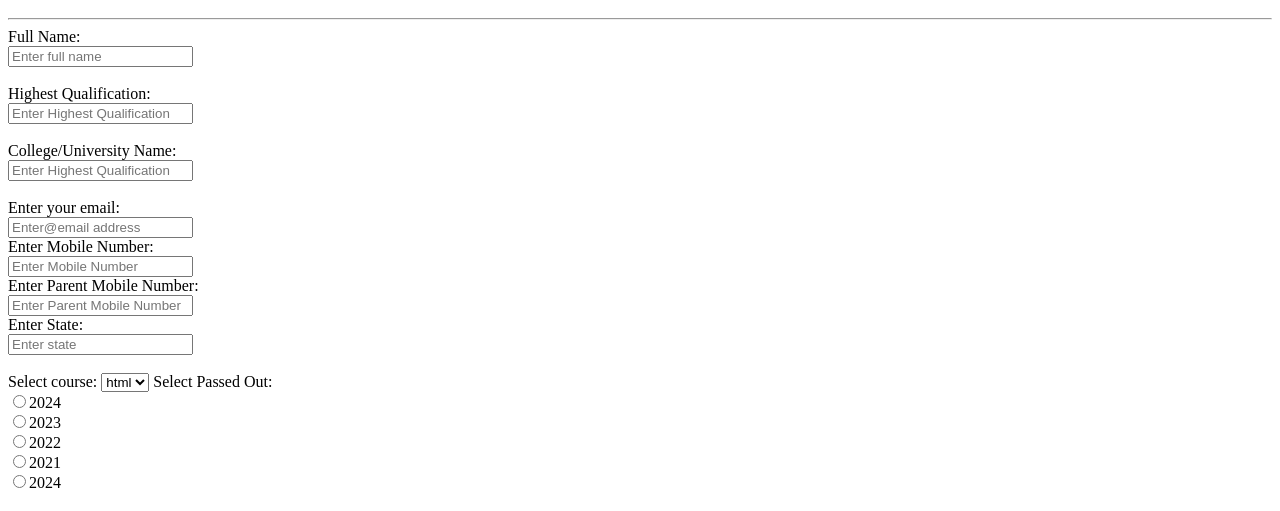
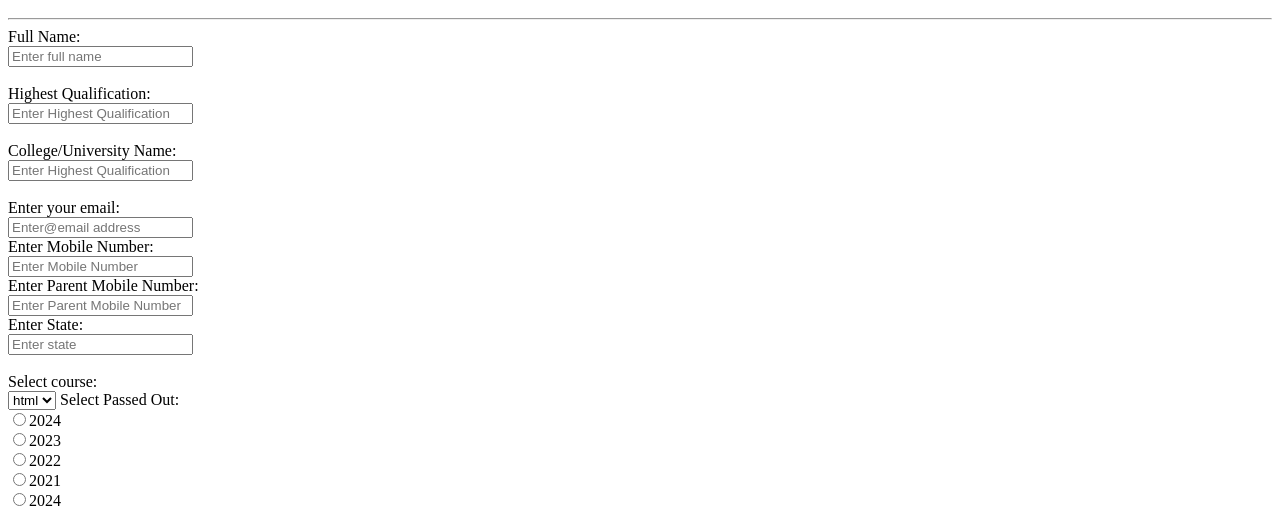
Before and after one commit to akashgitdev/enrollment-form, a plain HTML site: page index.html in a window 1280 px wide. Shown: the part 212-723 px from the top of the page. Drawn offline with Linux system fonts and the light colour scheme.

Commit message:
Update index.html

```diff
--- a/index.html
+++ b/index.html
@@ -36,7 +36,7 @@
     <input type="text" name="state"id="state"requried placeholder="Enter state"/><br/><br/>
 
 
-    <label>Select course:</label>
+    <label>Select course:</label><br>
   <select name="skills" id="skills"><br>
 <option value="html">html</option><br>
 <option value="java">java</option><br>
```
